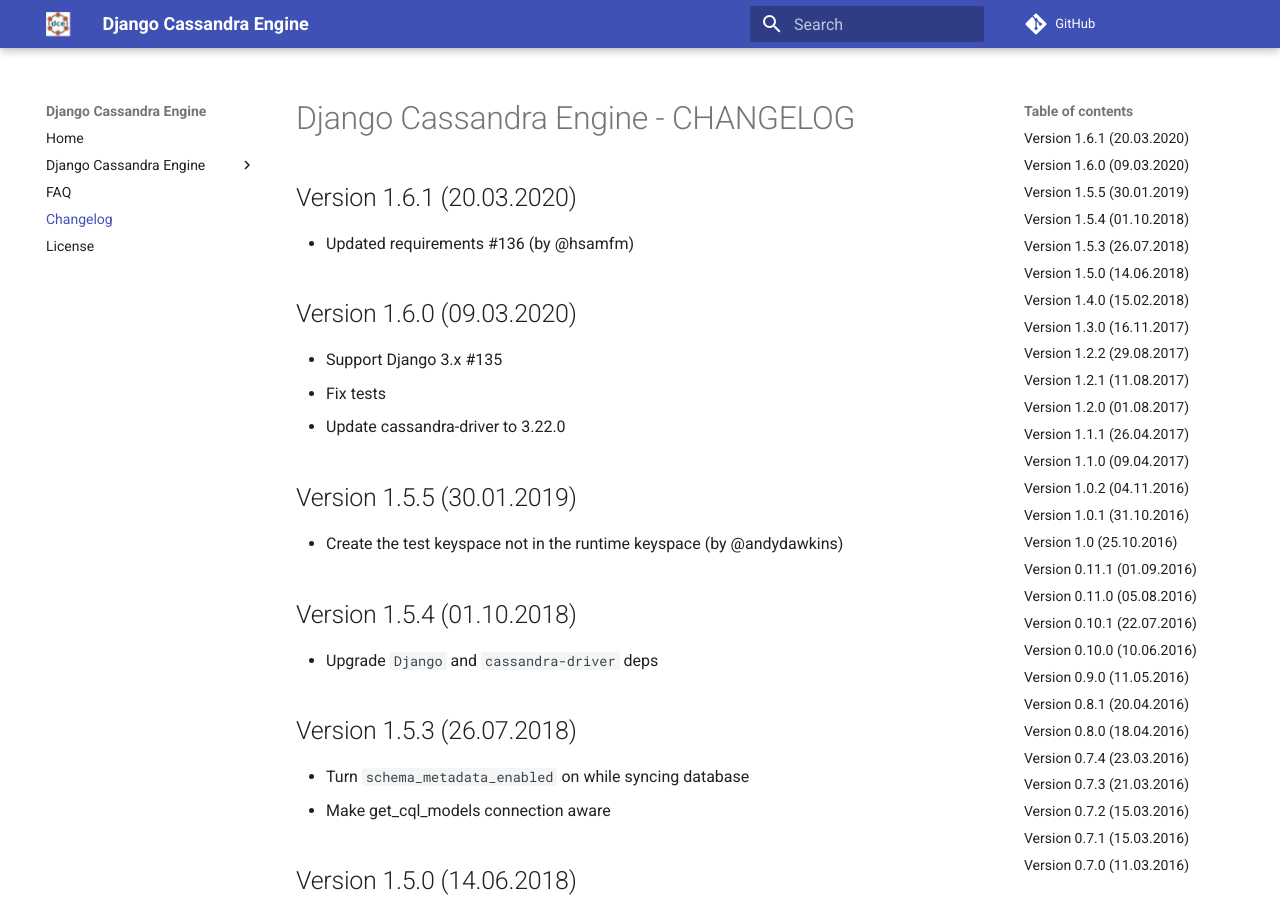
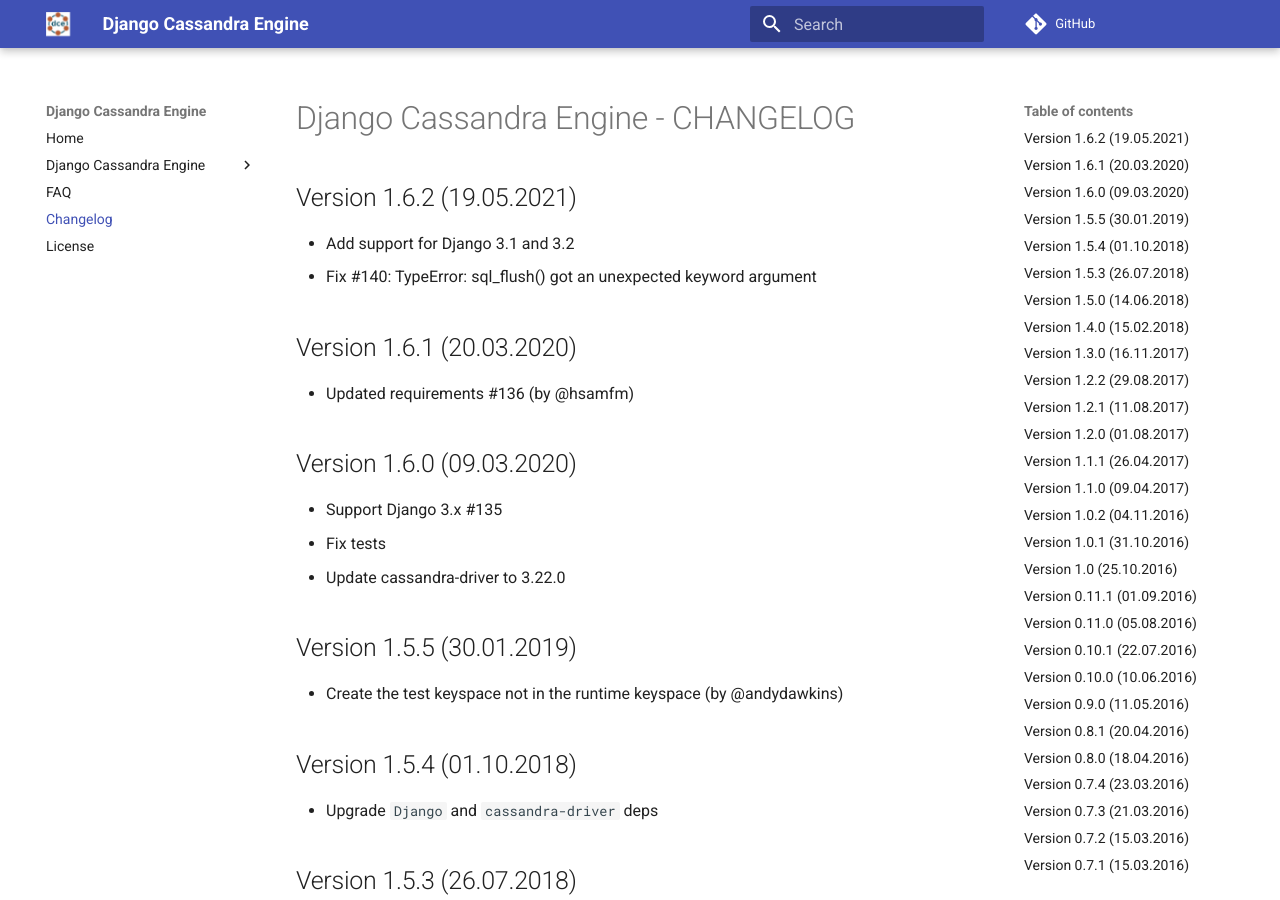
Before and after one commit to r4fek/django-cassandra-engine, an MkDocs documentation site: the page built from docs/changelog.md, in a window 1280 px wide and 900 px high. Built offline with MkDocs 1.6.1 and Material for MkDocs 9.7.7, drawn with Linux system fonts in a browser that asks for light colours; comment, search, counter and statistics services are not loaded; old or Windows-style settings are respelled for this version of MkDocs; some of the changed text lies outside the part shown.

Commit message:
Prepare 1.6.2 release

```diff
--- a/docs/changelog.md
+++ b/docs/changelog.md
@@ -1,4 +1,9 @@
 # Django Cassandra Engine - CHANGELOG
+
+## Version 1.6.2 (19.05.2021)
+
+* Add support for Django 3.1 and 3.2
+* Fix #140: TypeError: sql_flush() got an unexpected keyword argument
 
 ## Version 1.6.1 (20.03.2020)
 
--- a/mkdocs.yml
+++ b/mkdocs.yml
@@ -3,7 +3,7 @@
 site_url: https://r4fek.github.io/django-cassandra-engine
 site_author: Rafał Furmański
 
-copyright: Copyright 2014-2020, <a href="https://linkedin.com/in/furmanski" title="Rafał Furmański" target="_blank">Rafał Furmański</a>
+copyright: Copyright 2014-2021, <a href="https://linkedin.com/in/furmanski" title="Rafał Furmański" target="_blank">Rafał Furmański</a>
 theme: material
 google_analytics: ['UA-38726443-3', 'auto']
 
@@ -12,7 +12,7 @@
 
 # Options
 extra:
-  version: 1.6.1
+  version: 1.6.2
   logo: images/dj_cassandra.png
   author:
     github: r4fek
```
Also changed, not shown: README.md (+1 -1 lines), LICENSE.txt.
